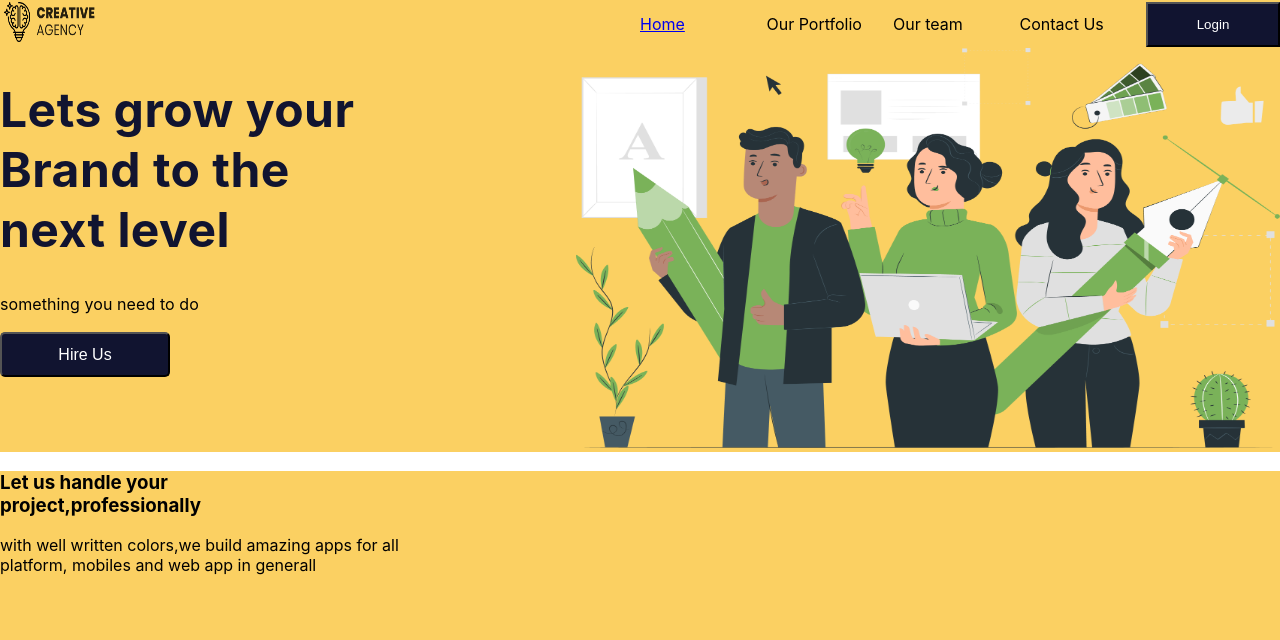
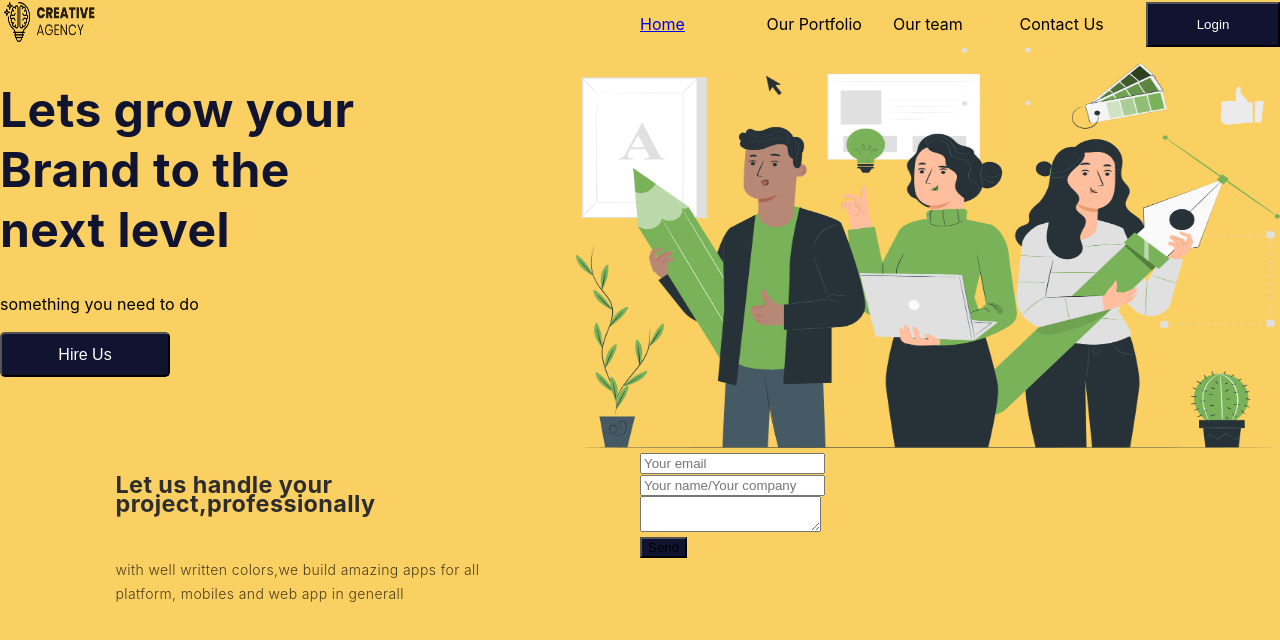
Before and after one commit to bellicose77/creative-agency, a React (Create React App) app in the folder frontend/: page / in a window 1280 px wide. Shown: the top 640 px of the page. Built offline with nearby package versions, Linux system fonts and the light colour scheme.

Commit message:
footer container

```diff
--- a/frontend/src/components/Footer/Footer.css
+++ b/frontend/src/components/Footer/Footer.css
@@ -3,3 +3,43 @@
     height: 837px;
     background: #FBD062;
 }
+.footerWrapper{
+    display: grid;
+    grid-template-columns:1fr 1fr
+}
+.footerTextContainer{
+    display: grid;
+    grid-template-rows: 1fr;
+    justify-content: center;
+    align-items: center;
+    grid-gap: 10px;
+}
+.tH{
+    width: 409px;
+    height: 82px;
+    /* border: 1px solid red; */
+    font-style: normal;
+    font-weight: 600;
+   font-size: 20px;
+    line-height: 19px;
+/* or 126% */
+
+letter-spacing: 0.396px;
+
+color: #2D2D2D;
+
+}
+.pH{
+    width: 401px;
+    height: 71px;
+    font-style: normal;
+    /* border: 1px solid red; */
+font-weight: 300;
+font-size: 14px;
+line-height: 24px;
+/* or 175% */
+
+letter-spacing: 0.396px;
+
+color: rgba(0, 0, 0, 0.7);
+}
--- a/frontend/src/components/Footer/Footer.js
+++ b/frontend/src/components/Footer/Footer.js
@@ -6,17 +6,22 @@ const Footer = () => {
         <div className='footerContainer'>
             <div className='footerWrapper'>
                 <div className='footerTextContainer'>
-                   <div>
+                   <div className='tH'>
                     <h3>Let us handle your<br/>project,professionally</h3>
                    </div>
-                   <div>
+                   <div className='pH'>
                     <p>with well written colors,we build amazing apps for all<br/>
                     platform, mobiles and web app in generall
         </p>
                    </div>
                 </div>
                 <div className='footerFormContainer'>
-
+                   <form>
+                    <input type="text" placeholder="Your email"/><br/>
+                    <input type="text" placeholder="Your name/Your company"/><br/>
+                    <textarea/>
+                   </form>
+                   <button>Send</button>
                 </div>
 
             </div>
```
